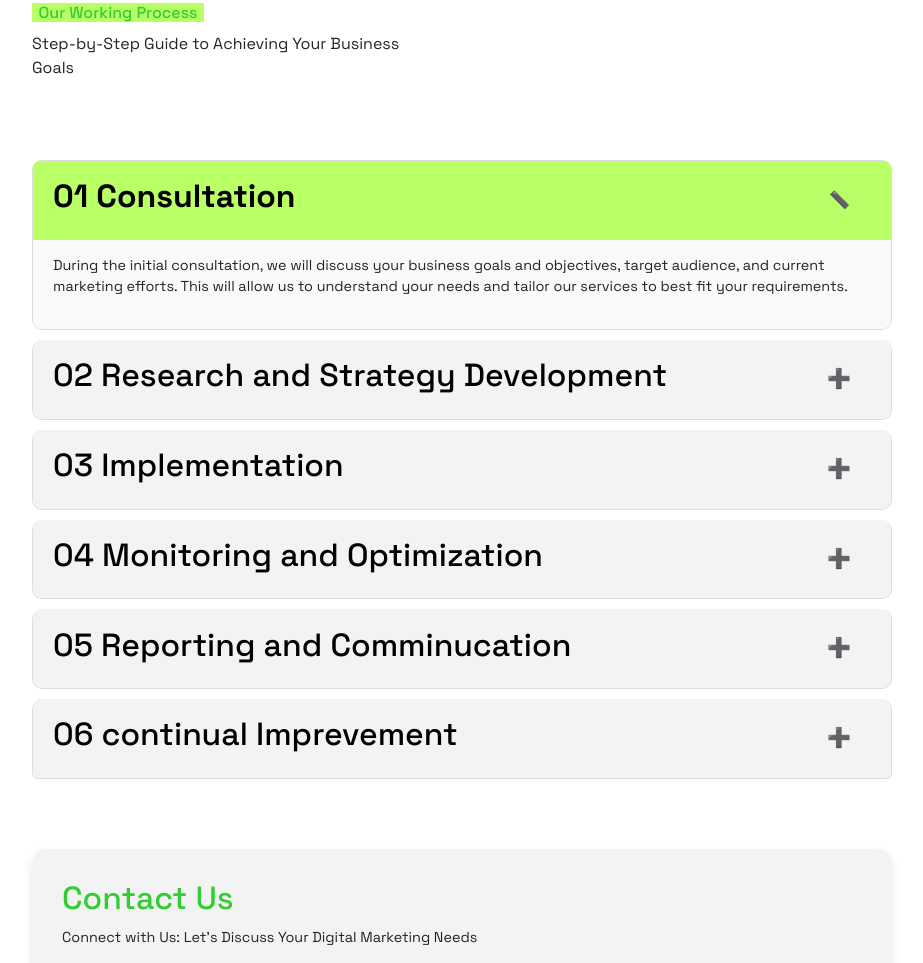
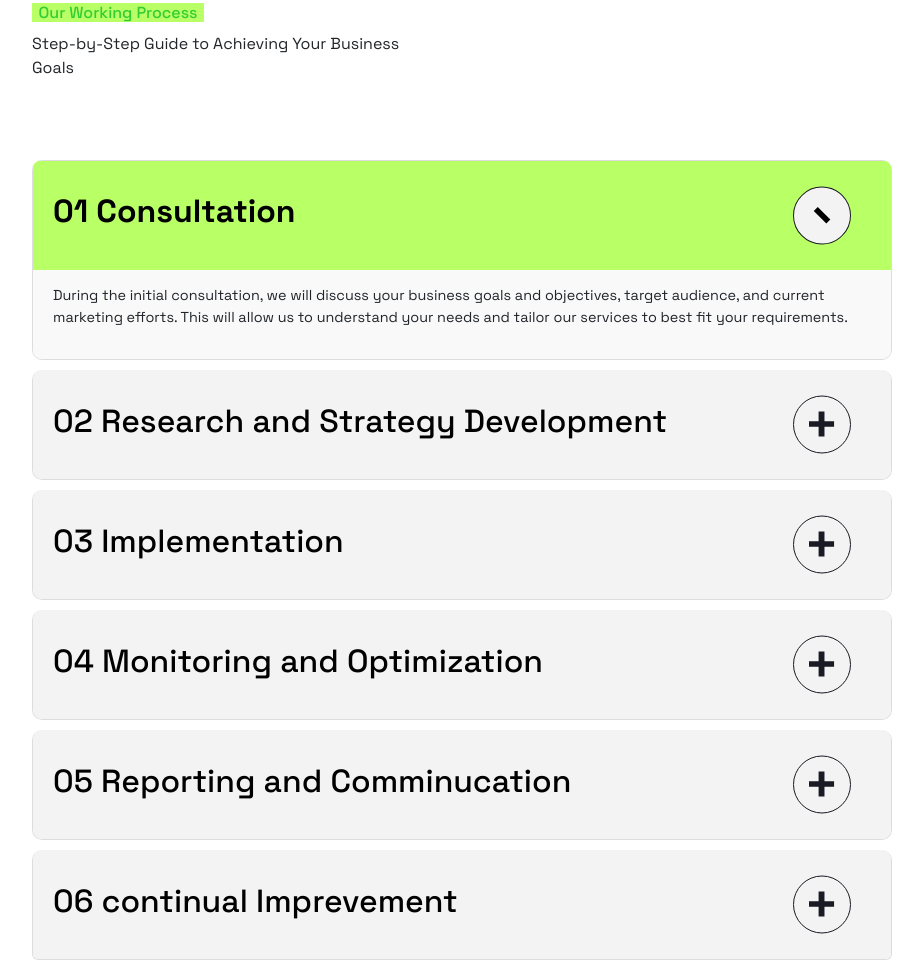
Before and after one commit to Hamzakabeer/newtemplatefigma, a plain HTML site: page index.html in a window 1280 px wide. Shown: the part 1750-2713 px from the top of the page, without its empty margins (178-1101 px from the left). Drawn offline with nearby package versions, Linux system fonts and the light colour scheme.

Commit message:
update plus & minus image added

```diff
--- a/index.html
+++ b/index.html
@@ -144,7 +144,7 @@
           <div class="accordion-item active">
               <div class="accordion-header">
                   <h3>01 Consultation</h3>
-                  <button class="toggle-btn">➖</button>
+                  <button class="toggle-btn"><img src="assets/images/Plus icon.svg" alt="Minus-Logo"></button>
               </div>
               <div class="accordion-content">
                   <p>During the initial consultation, we will discuss your business goals and objectives, target
@@ -156,7 +156,7 @@
           <div class="accordion-item">
               <div class="accordion-header1">
                   <h3>02 Research and Strategy Development</h3>
-                  <button class="toggle-btn">➕</button>
+                  <button class="toggle-btn"><img src="assets/images/Plus icon (1).svg" alt="Plus-Logo-Logo"></button>
               </div>
               <div class="accordion-content">
                   <p>We analyze your market, competitors, and trends to create an effective strategy that aligns with
@@ -167,7 +167,7 @@
           <div class="accordion-item">
               <div class="accordion-header1">
                   <h3>03 Implementation</h3>
-                  <button class="toggle-btn">➕</button>
+                  <button class="toggle-btn"><img src="assets/images/Plus icon (1).svg" alt="Plus-Logo"></button>
               </div>
               <div class="accordion-content">
                   <p>Executing the planned strategies with precision to achieve optimal results for your business.</p>
@@ -176,7 +176,7 @@
           <div class="accordion-item">
               <div class="accordion-header1">
                   <h3>04 Monitoring and Optimization</h3>
-                  <button class="toggle-btn">➕</button>
+                  <button class="toggle-btn"><img src="assets/images/Plus icon (1).svg" alt="Plus-Logo"></button>
               </div>
               <div class="accordion-content">
                   <p>Executing the planned strategies with precision to achieve optimal results for your business.</p>
@@ -185,7 +185,7 @@
           <div class="accordion-item">
               <div class="accordion-header1">
                   <h3>05 Reporting and Comminucation</h3>
-                  <button class="toggle-btn">➕</button>
+                  <button class="toggle-btn"><img src="assets/images/Plus icon (1).svg" alt="Plus-Logo"></button>
               </div>
               <div class="accordion-content">
                   <p>Executing the planned strategies with precision to achieve optimal results for your business.</p>
@@ -194,7 +194,7 @@
           <div class="accordion-item">
               <div class="accordion-header1">
                   <h3>06 continual Imprevement</h3>
-                  <button class="toggle-btn">➕</button>
+                  <button class="toggle-btn"><img src="assets/images/Plus icon (1).svg" alt="Plus-Logo"></button>
               </div>
               <div class="accordion-content">
                   <p>Executing the planned strategies with precision to achieve optimal results for your business.</p>
```
Also changed, not shown: assets/images/Plus icon (1).svg (added), assets/images/Plus icon.svg (added).
